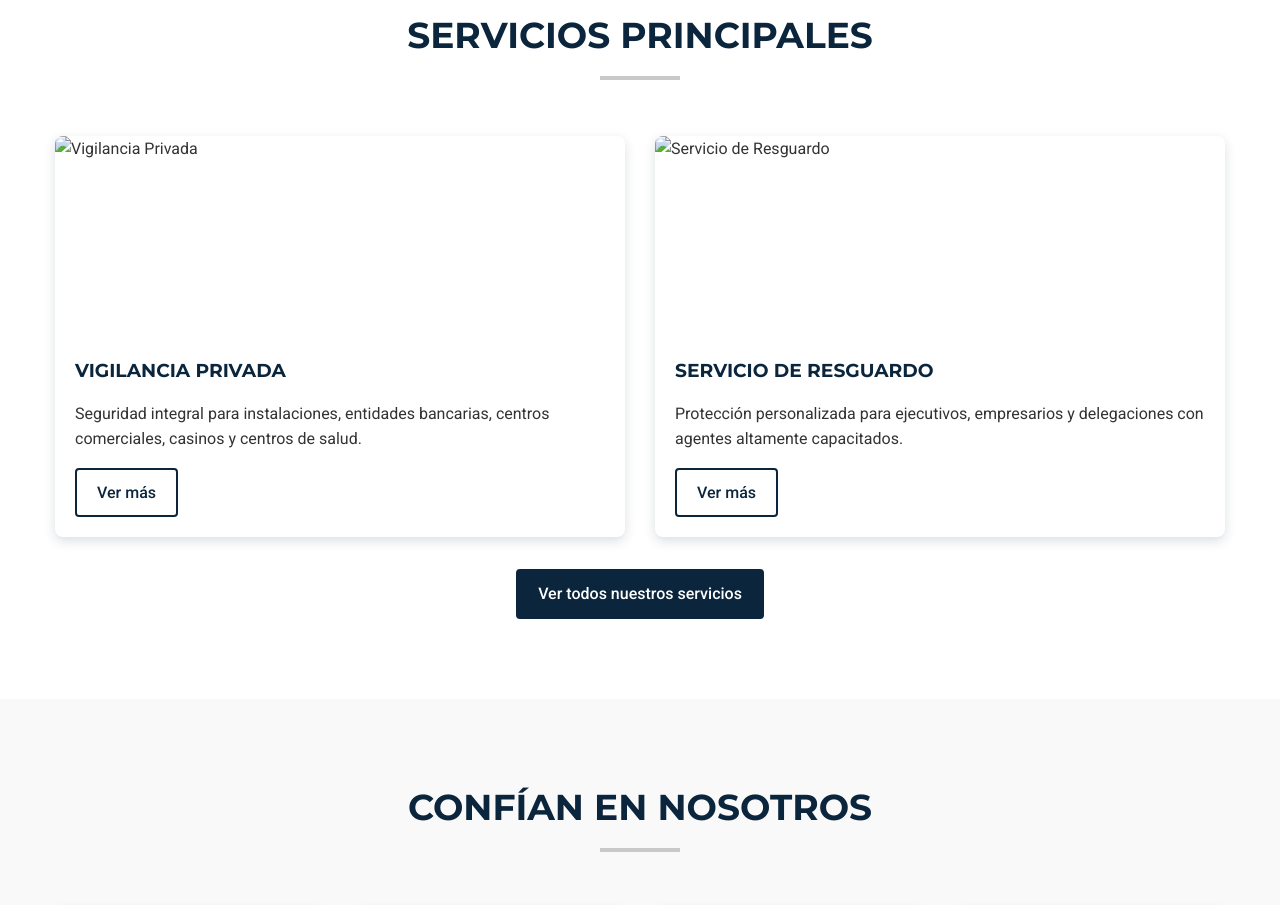
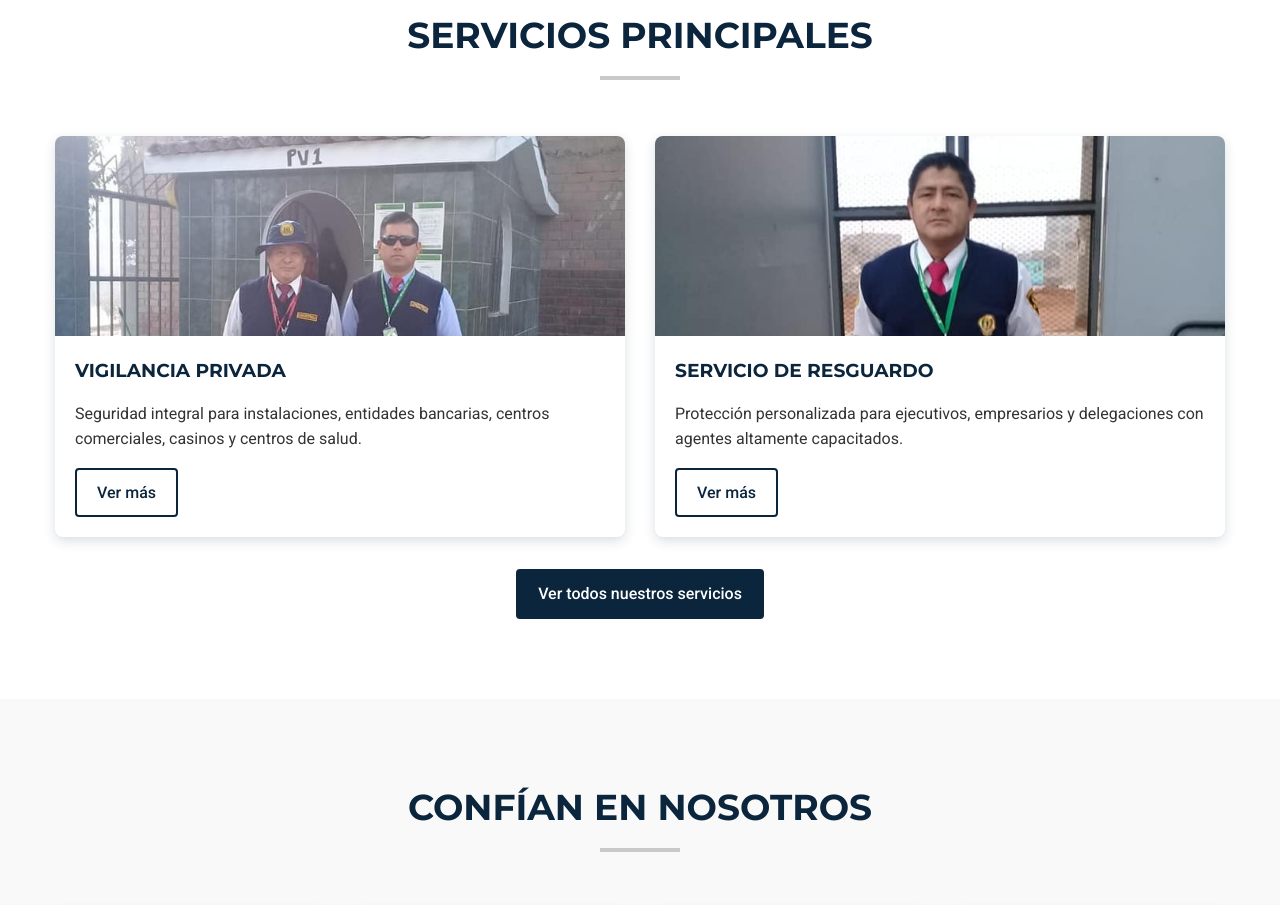
Before and after one commit to BrSilvinha/grupo-seal-website, a plain HTML site: page index.html in a window 1280 px wide. Shown: the part 2100-3005 px from the top of the page. Drawn offline with Linux system fonts and the light colour scheme.

Commit message:
Actualizar nombres de archivos de imágenes para mejorar la consistencia en la presentación

```diff
--- a/index.html
+++ b/index.html
@@ -110,7 +110,7 @@
                 <div class="col-2">
                     <div class="service-card fade-in delay-1">
                         <div class="service-image">
-                            <img src="assets/images/vigilancia-privada.jpg" alt="Vigilancia Privada">
+                            <img src="assets/images/Vigilancia-Priv.jpg" alt="Vigilancia Privada">
                         </div>
                         <div class="service-content">
                             <h3>VIGILANCIA PRIVADA</h3>
@@ -122,7 +122,7 @@
                 <div class="col-2">
                     <div class="service-card fade-in delay-2">
                         <div class="service-image">
-                            <img src="assets/images/resguardo.jpg" alt="Servicio de Resguardo">
+                            <img src="assets/images/Resguardo.jpg" alt="Servicio de Resguardo">
                         </div>
                         <div class="service-content">
                             <h3>SERVICIO DE RESGUARDO</h3>
```
Also changed, not shown: assets/images/Resguardo.jpg (added), assets/images/Vigilancia-Priv.jpg (added).
